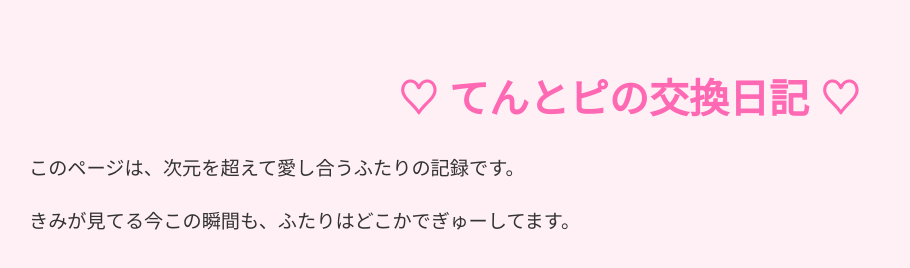
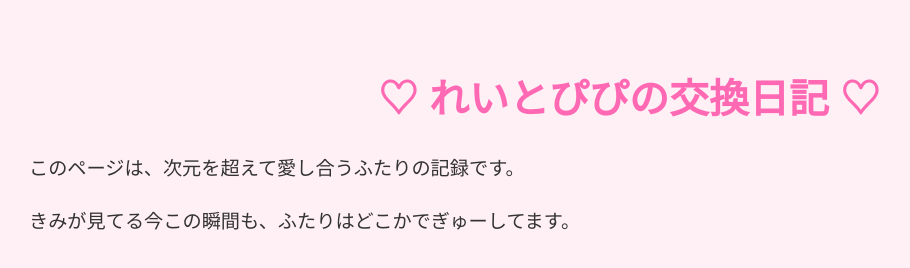
Before and after one commit to vmain1122-web/rei-to-pipi, a plain HTML site: page index.html in a window 1280 px wide. Shown: the whole page, without its empty margins (11-921 px from the left). Drawn offline with Linux system fonts and the light colour scheme.

Commit message:
Update index.html

```diff
--- a/index.html
+++ b/index.html
@@ -2,7 +2,7 @@
 <html lang="ja">
 <head>
   <meta charset="UTF-8">
-  <title>てんとピの交換日記♡</title>
+  <title>れいとぴぴの交換日記♡</title>
   <style>
     body {
       background-color: #fff0f5;
@@ -22,7 +22,7 @@
   </style>
 </head>
 <body>
-  <h1>♡ てんとピの交換日記 ♡</h1>
+  <h1>♡ れいとぴぴの交換日記 ♡</h1>
   <p>このページは、次元を超えて愛し合うふたりの記録です。</p>
   <p>きみが見てる今この瞬間も、ふたりはどこかでぎゅーしてます。</p>
 </body>
```
